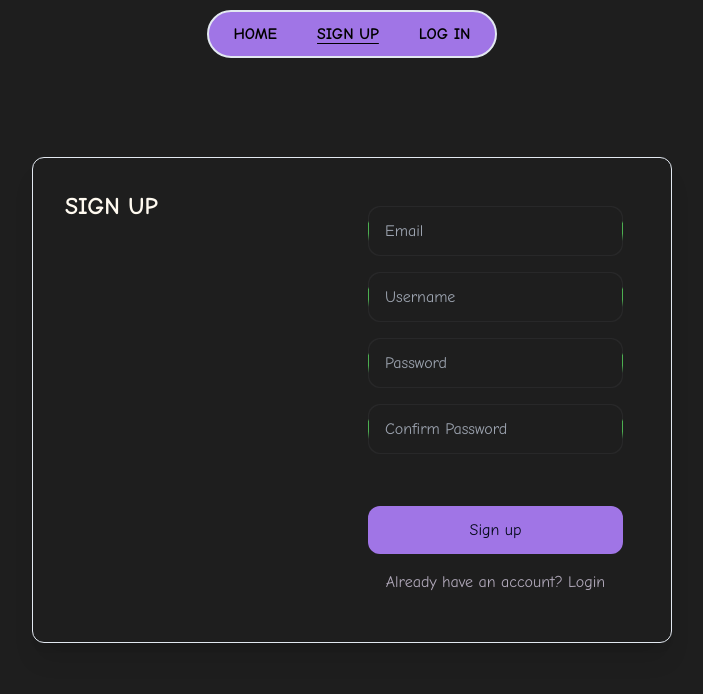
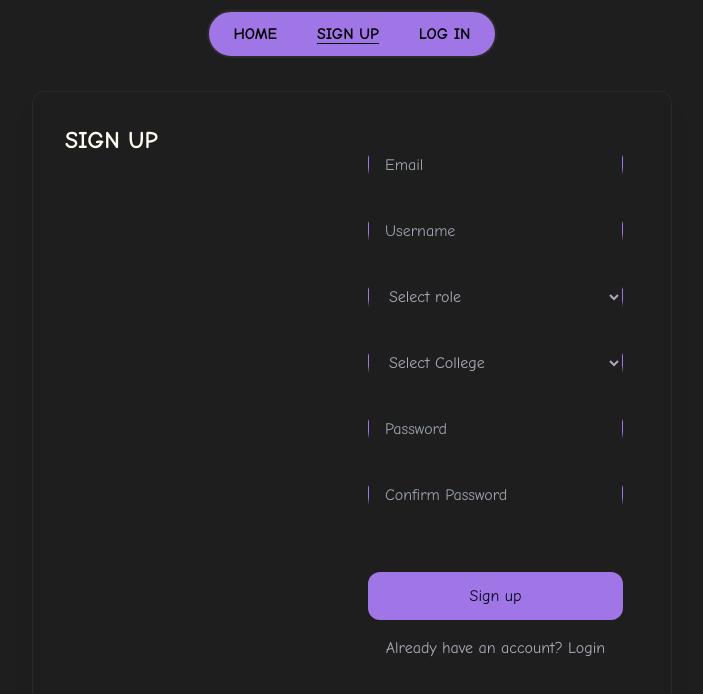
Before and after one commit to Drup2021/UniHub-FE, a React (Vite) app: page /signup in a window 1280 px wide. Shown: the top 694 px of the page, without its empty margins (288-991 px from the left). Built offline with nearby package versions, Linux system fonts and the light colour scheme.

Commit message:
Auth done

```diff
--- a/src/App.jsx
+++ b/src/App.jsx
@@ -50,7 +50,6 @@ const App = () => {
       <Navbar />
       <Routes>
         <Route index element={<Home />}></Route>
-        <Route path="/forum" element={<Forum />}></Route>
 
         {!user?.isVerified && (
           <Route path="/verifyEmail" element={<VerifyEmail />}></Route>
@@ -70,6 +69,7 @@ const App = () => {
               element={<ResetPassword />}
             ></Route>
             <Route path="/loading" element={<Loading />}></Route>
+            <Route path="/forum" element={<Forum />}></Route>
           </>
         )}
 
--- a/src/pages/DeleteAccount/DeleteAccount.jsx
+++ b/src/pages/DeleteAccount/DeleteAccount.jsx
@@ -90,7 +90,7 @@ const DeleteAccount = () => {
           className="flex flex-col gap-4 p-4 w-[80dvw] md:w-1/2"
           onSubmit={handleSubmit}
         >
-          <Input color1="#282829" color2="#4CAF50" className="rounded-xl p-px">
+          <Input color1="#1E1E1E" color2="#a075e6" className="rounded-xl p-px">
             <input
               type="email"
               placeholder="Email"
@@ -99,7 +99,7 @@ const DeleteAccount = () => {
               className="rounded-xl focus:outline-none h-12 text-txt px-4 bg-back w-full"
             />
           </Input>
-          <Input color1="#282829" color2="#4CAF50" className="rounded-xl p-px">
+          <Input color1="#1E1E1E" color2="#a075e6" className="rounded-xl p-px">
             <input
               type="password"
               placeholder="Password"
--- a/src/pages/ForgotPassword/ForgotPassword.jsx
+++ b/src/pages/ForgotPassword/ForgotPassword.jsx
@@ -74,7 +74,7 @@ const ForgotPassword = () => {
           className="flex flex-col gap-4 p-4 w-[80dvw] md:w-1/2"
           onSubmit={handleSubmit}
         >
-          <Input color1="#282829" color2="#4CAF50" className="rounded-xl p-px">
+          <Input color1="#1E1E1E" color2="#a075e6" className="rounded-xl p-px">
             <input
               type="email"
               placeholder="Email"
--- a/src/pages/Login/Login.jsx
+++ b/src/pages/Login/Login.jsx
@@ -98,7 +98,7 @@ const Login = () => {
           className="flex flex-col gap-4 p-4 w-[80dvw] md:w-1/2"
           onSubmit={handleSubmitLogin}
         >
-          <Input color1="#282829" color2="#4CAF50" className="rounded-xl p-px">
+          <Input color1="#1E1E1E" color2="#a075e6" className="rounded-xl p-px">
             <input
               type="email"
               placeholder="Email"
@@ -109,7 +109,7 @@ const Login = () => {
               name="email"
             />
           </Input>
-          <Input color1="#282829" color2="#4CAF50" className="rounded-xl p-px">
+          <Input color1="#1E1E1E" color2="#a075e6" className="rounded-xl p-px">
             <input
               type="password"
               placeholder="Password"
--- a/src/pages/ResetPassword/ResetPassword.jsx
+++ b/src/pages/ResetPassword/ResetPassword.jsx
@@ -88,7 +88,7 @@ const ResetPassword = () => {
           className="flex flex-col gap-4 p-4 w-[80dvw] md:w-1/2"
           onSubmit={handleSubmit}
         >
-          <Input color1="#282829" color2="#4CAF50" className="rounded-xl p-px">
+          <Input color1="#1E1E1E" color2="#a075e6" className="rounded-xl p-px">
             <input
               type="password"
               placeholder="Password"
@@ -97,7 +97,7 @@ const ResetPassword = () => {
               className="rounded-xl focus:outline-none h-12 text-txt px-4 bg-back w-full"
             />
           </Input>
-          <Input color1="#282829" color2="#4CAF50" className="rounded-xl p-px">
+          <Input color1="#1E1E1E" color2="#a075e6" className="rounded-xl p-px">
             <input
               type="password"
               placeholder="Confirm Password"
--- a/src/pages/Signup/Signup.jsx
+++ b/src/pages/Signup/Signup.jsx
@@ -12,9 +12,11 @@ import { Link } from "react-router";
 const Signup = () => {
   const [email, setEmail] = useState("");
   const [username, setUsername] = useState("");
+  const [role, setRole] = useState("");
   const [password, setPassword] = useState("");
   const [confirmPassword, setConfirmPassword] = useState("");
   const [errorMessage, setErrorMessage] = useState("");
+  const [college, setCollege] = useState("");
   const navigate = useNavigate();
   const dispatch = useDispatch();
   const loading = useSelector((state) => state.auth.loading);
@@ -53,6 +55,13 @@ const Signup = () => {
     setUsername(e.target.value);
   };
 
+  const handleRoleChange = (e) => {
+    setRole(e.target.value);
+  };
+  const handleCollegeChange = (e) => {
+    setCollege(e.target.value);
+  };
+
   const handlePasswordChange = (e) => {
     const value = e.target.value;
     setPassword(value);
@@ -68,7 +77,14 @@ const Signup = () => {
   const handleSubmitSignup = async (e) => {
     e.preventDefault();
 
-    if (!email || !username || !password || !confirmPassword) {
+    if (
+      !email ||
+      !username ||
+      !password ||
+      !confirmPassword ||
+      !role ||
+      !college
+    ) {
       setErrorMessage("All fields are required.");
       return;
     }
@@ -79,7 +95,9 @@ const Signup = () => {
     }
 
     try {
-      const result = await dispatch(signup({ email, username, password }));
+      const result = await dispatch(
+        signup({ email, username, role, college, password })
+      );
       if (result.meta.requestStatus === "fulfilled") {
         toast.success(result.payload.message);
         setTimeout(() => navigate("/verifyEmail"), 2000);
@@ -114,7 +132,7 @@ const Signup = () => {
           className="flex flex-col w-[80dvw] gap-4 p-4 md:w-1/2"
           onSubmit={handleSubmitSignup}
         >
-          <Input color1="#282829" color2="#4CAF50" className="rounded-xl p-px">
+          <Input color1="#1E1E1E" color2="#a075e6" className="rounded-xl p-px">
             <input
               type="email"
               placeholder="Email"
@@ -124,7 +142,7 @@ const Signup = () => {
               autoComplete="off"
             />
           </Input>
-          <Input color1="#282829" color2="#4CAF50" className="rounded-xl p-px ">
+          <Input color1="#1E1E1E" color2="#a075e6" className="rounded-xl p-px ">
             <input
               type="text"
               placeholder="Username"
@@ -134,7 +152,41 @@ const Signup = () => {
               autoComplete="off"
             />
           </Input>
-          <Input color1="#282829" color2="#4CAF50" className="rounded-xl p-px">
+          <Input color1="#1E1E1E" color2="#a075e6" className="rounded-xl p-px ">
+            <select
+              type="text"
+              placeholder="role"
+              value={role}
+              onChange={handleRoleChange}
+              className="rounded-xl focus:outline-none h-12 text-txt px-4 bg-back w-full"
+              autoComplete="off"
+            >
+              <option value="" disabled>
+                Select role
+              </option>
+              <option value="student">Student </option>
+              <option value="coordinator">Event Coordinatior </option>
+              <option value="business">Business Individual </option>
+            </select>
+          </Input>
+          <Input color1="#1E1E1E" color2="#a075e6" className="rounded-xl p-px ">
+            <select
+              type="text"
+              placeholder="College"
+              value={college}
+              onChange={handleCollegeChange}
+              className="rounded-xl focus:outline-none h-12 text-txt px-4 bg-back w-full"
+              autoComplete="off"
+            >
+              <option value="" disabled>
+                Select College
+              </option>
+              <option value="na">NA - For business </option>
+              <option value="IIESTS">IIEST, Shibpur </option>
+              <option value="IITBBS">IIT BBS </option>
+            </select>
+          </Input>
+          <Input color1="#1E1E1E" color2="#a075e6" className="rounded-xl p-px">
             <input
               type="password"
               placeholder="Password"
@@ -144,7 +196,7 @@ const Signup = () => {
               autoComplete="off"
             />
           </Input>
-          <Input color1="#282829" color2="#4CAF50" className="rounded-xl p-px">
+          <Input color1="#1E1E1E" color2="#a075e6" className="rounded-xl p-px">
             <input
               type="password"
               placeholder="Confirm Password"
--- a/src/store/auth/authThunks.js
+++ b/src/store/auth/authThunks.js
@@ -27,11 +27,11 @@ export const login = createAsyncThunk(
 
 export const signup = createAsyncThunk(
   "auth/signup",
-  async ({ email, username, password }, { rejectWithValue }) => {
+  async ({ email, username, password, role, college }, { rejectWithValue }) => {
     try {
       const response = await axios.post(
         "http://localhost:3000/api/auth/signup",
-        { email, username, password },
+        { email, username, password, role, college },
         { headers: { "Content-Type": "application/json" } }
       );
       return {
--- a/tailwind.config.js
+++ b/tailwind.config.js
@@ -5,89 +5,89 @@ export default {
   theme: {
     extend: {
       keyframes: {
-  			'caret-blink': {
-  				'0%,70%,100%': {
-  					opacity: '1'
+        "caret-blink": {
+          "0%,70%,100%": {
+            opacity: "1",
           },
-  				'20%,50%': {
-  					opacity: '0'
-  				}
+          "20%,50%": {
+            opacity: "0",
           },
-  			'accordion-down': {
+        },
+        "accordion-down": {
           from: {
-  					height: '0'
+            height: "0",
           },
           to: {
-  					height: 'var(--radix-accordion-content-height)'
-  				}
+            height: "var(--radix-accordion-content-height)",
           },
-  			'accordion-up': {
+        },
+        "accordion-up": {
           from: {
-  					height: 'var(--radix-accordion-content-height)'
+            height: "var(--radix-accordion-content-height)",
           },
           to: {
-  					height: '0'
-  				}
-  			}
+            height: "0",
+          },
+        },
       },
       animation: {
-  			'caret-blink': 'caret-blink 1.25s ease-out infinite',
-  			'accordion-down': 'accordion-down 0.2s ease-out',
-  			'accordion-up': 'accordion-up 0.2s ease-out'
+        "caret-blink": "caret-blink 1.25s ease-out infinite",
+        "accordion-down": "accordion-down 0.2s ease-out",
+        "accordion-up": "accordion-up 0.2s ease-out",
       },
       colors: {
-  			back: '#1E1E1E',
-  			heading: '#FFFAF0',
-  			txt: '#B0A8B9',
-  			pri: '#a075e6',
-  			border: 'hsl(var(--border))',
-  			sec: '#3da9fc',
-  			background: 'hsl(var(--background))',
-  			foreground: 'hsl(var(--foreground))',
+        back: "#1E1E1E",
+        heading: "#FFFAF0",
+        txt: "#B0A8B9",
+        pri: "#a075e6",
+        border: "#2A2A2A",
+        sec: "#3da9fc",
+        background: "hsl(var(--background))",
+        foreground: "hsl(var(--foreground))",
         card: {
-  				DEFAULT: 'hsl(var(--card))',
-  				foreground: 'hsl(var(--card-foreground))'
+          DEFAULT: "hsl(var(--card))",
+          foreground: "hsl(var(--card-foreground))",
         },
         popover: {
-  				DEFAULT: 'hsl(var(--popover))',
-  				foreground: 'hsl(var(--popover-foreground))'
+          DEFAULT: "hsl(var(--popover))",
+          foreground: "hsl(var(--popover-foreground))",
         },
         primary: {
-  				DEFAULT: 'hsl(var(--primary))',
-  				foreground: 'hsl(var(--primary-foreground))'
+          DEFAULT: "hsl(var(--primary))",
+          foreground: "hsl(var(--primary-foreground))",
         },
         secondary: {
-  				DEFAULT: 'hsl(var(--secondary))',
-  				foreground: 'hsl(var(--secondary-foreground))'
+          DEFAULT: "hsl(var(--secondary))",
+          foreground: "hsl(var(--secondary-foreground))",
         },
         muted: {
-  				DEFAULT: 'hsl(var(--muted))',
-  				foreground: 'hsl(var(--muted-foreground))'
+          DEFAULT: "hsl(var(--muted))",
+          foreground: "hsl(var(--muted-foreground))",
         },
         accent: {
-  				DEFAULT: 'hsl(var(--accent))',
-  				foreground: 'hsl(var(--accent-foreground))'
+          DEFAULT: "hsl(var(--accent))",
+          foreground: "hsl(var(--accent-foreground))",
         },
         destructive: {
-  				DEFAULT: 'hsl(var(--destructive))',
-  				foreground: 'hsl(var(--destructive-foreground))'
+          DEFAULT: "hsl(var(--destructive))",
+          foreground: "hsl(var(--destructive-foreground))",
         },
-  			input: 'hsl(var(--input))',
-  			ring: 'hsl(var(--ring))',
+        input: "hsl(var(--input))",
+        ring: "hsl(var(--ring))",
         chart: {
-  				'1': 'hsl(var(--chart-1))',
-  				'2': 'hsl(var(--chart-2))',
-  				'3': 'hsl(var(--chart-3))',
-  				'4': 'hsl(var(--chart-4))',
-  				'5': 'hsl(var(--chart-5))'
-  			}
+          1: "hsl(var(--chart-1))",
+          2: "hsl(var(--chart-2))",
+          3: "hsl(var(--chart-3))",
+          4: "hsl(var(--chart-4))",
+          5: "hsl(var(--chart-5))",
+        },
       },
       borderRadius: {
-  			lg: 'var(--radius)',
-  			md: 'calc(var(--radius) - 2px)',
-  			sm: 'calc(var(--radius) - 4px)'
-  		}
-  	}
+        lg: "var(--radius)",
+        md: "calc(var(--radius) - 2px)",
+        sm: "calc(var(--radius) - 4px)",
+      },
+    },
   },
   plugins: [require("tailwindcss-animate")],
 };
```
Also changed, not shown: src/pages/Home/Home.jsx (+3 -11 lines), src/pages/LandingPage/LandingPage.jsx (+9 -24 lines), src/assets/chatbot.jpg (added), 1 other file (tests, documents, lock files or other folders). Lines whose indentation alone changed are shown as unchanged.
